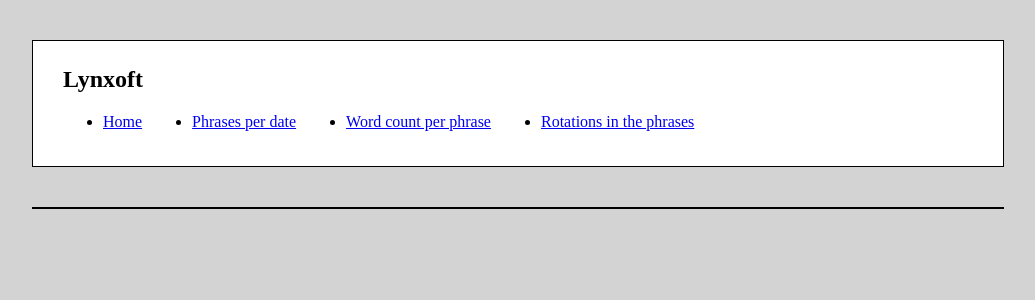
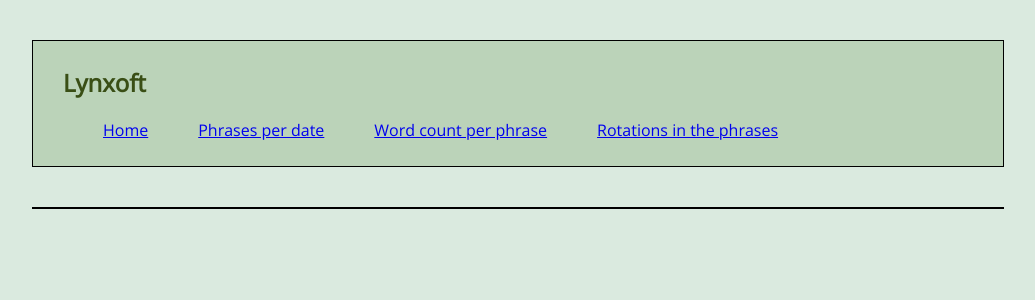
Before and after one commit to chony2k/prueba, a Django app: template mysite/templates/base.html in a window 1280 px wide. Shown: the top 300 px of the page, without its empty margins (122-1157 px from the left). Run offline with Django 3.2, Linux system fonts and the light colour scheme; the template is opened without the code that fills it, so the values that code supplies are empty.

Commit message:
Some more styling, added Google Fonts and some green shades

```diff
--- a/mysite/templates/base.html
+++ b/mysite/templates/base.html
@@ -2,10 +2,12 @@
 <html>
 <head>
     <title>{% block title %}Lynxoft test{% endblock title %}</title>
+    <link href='http://fonts.googleapis.com/css?family=Open+Sans:400,300' rel='stylesheet' type='text/css'>
 
     <style>
         body {
-            background-color: lightgrey;
+            background-color: #daeadf;
+            font-family: 'Open Sans', sans-serif;
         }
 
         #container, #menu {
@@ -20,17 +22,23 @@
             padding-top: 5px;
             padding-left: 30px;
             height: 120px;
+            background-color: #BBD3B9;
         }
 
         ul.navigation li {
             float: left;
             margin-right: 50px;
+            list-style: none outside none;
+        }
+
+        h2.header {
+            color: #394E15
         }
     </style>
 </head>
 <body>
 <div id="menu">
-    <h2>Lynxoft</h2>
+    <h2 class="header">Lynxoft</h2>
     <ul class="navigation">
         <li><a href="/mysite/">Home</a></li>
         <li><a href="/mysite/phrases_per_date">Phrases per date</a></li>
```
